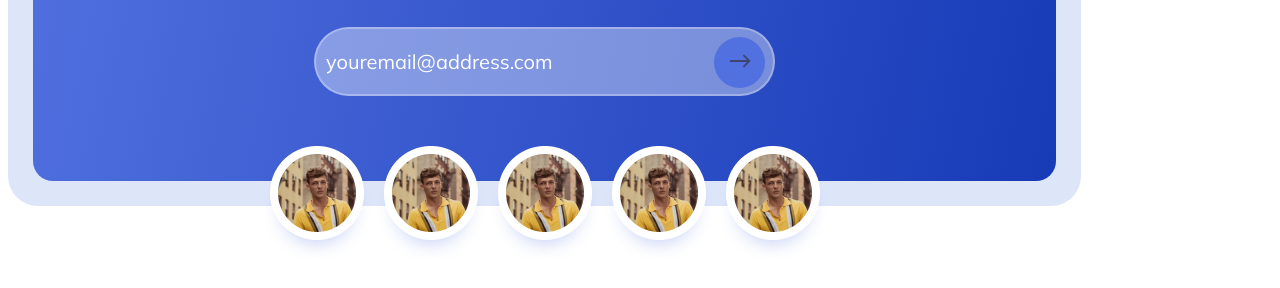
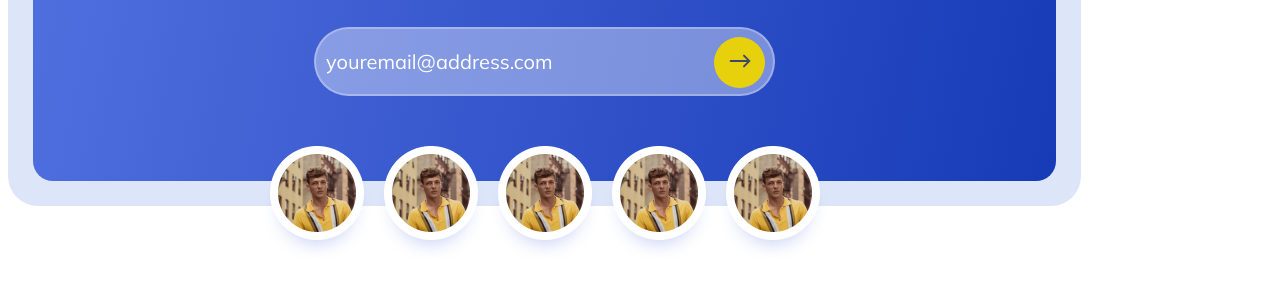
Before and after one commit to MikhailMasny/test-netlify-site, a plain HTML site: page index.html in a window 1280 px wide. In both pictures the pointer is over the button 739 px from the left and 284 px from the top of the page. Shown: the part 222-510 px from the top of the page. Drawn offline with Linux system fonts and the light colour scheme.

Commit message:
fix: set another color for button hover

```diff
--- a/style.css
+++ b/style.css
@@ -98,5 +98,5 @@
 
 .connect__image:hover {
     cursor: pointer;
-    background-color: #5271E0;
+    background-color: #e7d10d;
 }
```
